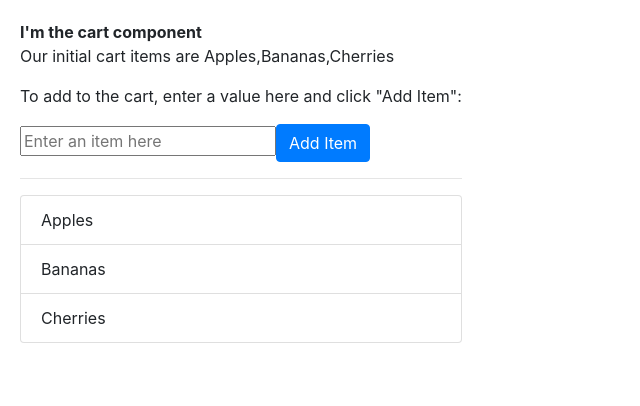
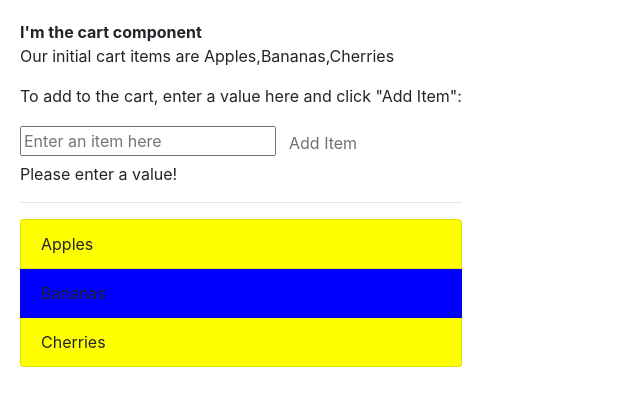
Before and after one commit to IceCreamEngineer/angular-essentials-widget, an Angular app in the folder angular-essentials/: page / in a window 1280 px wide. Shown: the top 406 px of the page, without its empty margins (0-640 px from the left). Built offline with nearby package versions, Linux system fonts and the light colour scheme.

Commit message:
Completed the fourth lesson

```diff
--- a/angular-essentials/src/app/cart/cart.component.html
+++ b/angular-essentials/src/app/cart/cart.component.html
@@ -7,10 +7,24 @@
 <p>To add to the cart, enter a value here and click "Add Item":</p>
 
 <input type="text" [(ngModel)]="newItem" placeholder="Enter an item here" />
-<button (click)="onAddItem()" class="btn btn-primary">Add Item</button>
+<button
+  (click)="onAddItem()"
+  class="btn"
+  [ngClass]="{ 'btn-primary': newItem !== '', 'btn-default': newItem === '' }"
+  [disabled]="newItem === ''"
+>
+  Add Item
+</button>
 
+<p *ngIf="newItem === ''">Please enter a value!</p>
 <hr />
 
 <ul class="list-group">
-  <li class="list-group-item" *ngFor="let item of items">{{ item }}</li>
+  <li
+    class="list-group-item"
+    *ngFor="let item of items; let i = index"
+    [ngStyle]="{ backgroundColor: i % 2 === 0 ? 'yellow' : 'blue' }"
+  >
+    {{ item }}
+  </li>
 </ul>
--- a/angular-essentials/src/app/cart/cart.component.ts
+++ b/angular-essentials/src/app/cart/cart.component.ts
@@ -43,4 +43,11 @@ export class CartComponent implements OnInit {
   onAddItem() {
     this.itemAdded.emit(this.newItem);
   }
+
+  /**
+   * Enter key listener
+   */
+  onKeydown() {
+    this.onAddItem();
+  }
 }
```
Also changed, not shown: 1 other file (tests, documents, lock files or other folders).
